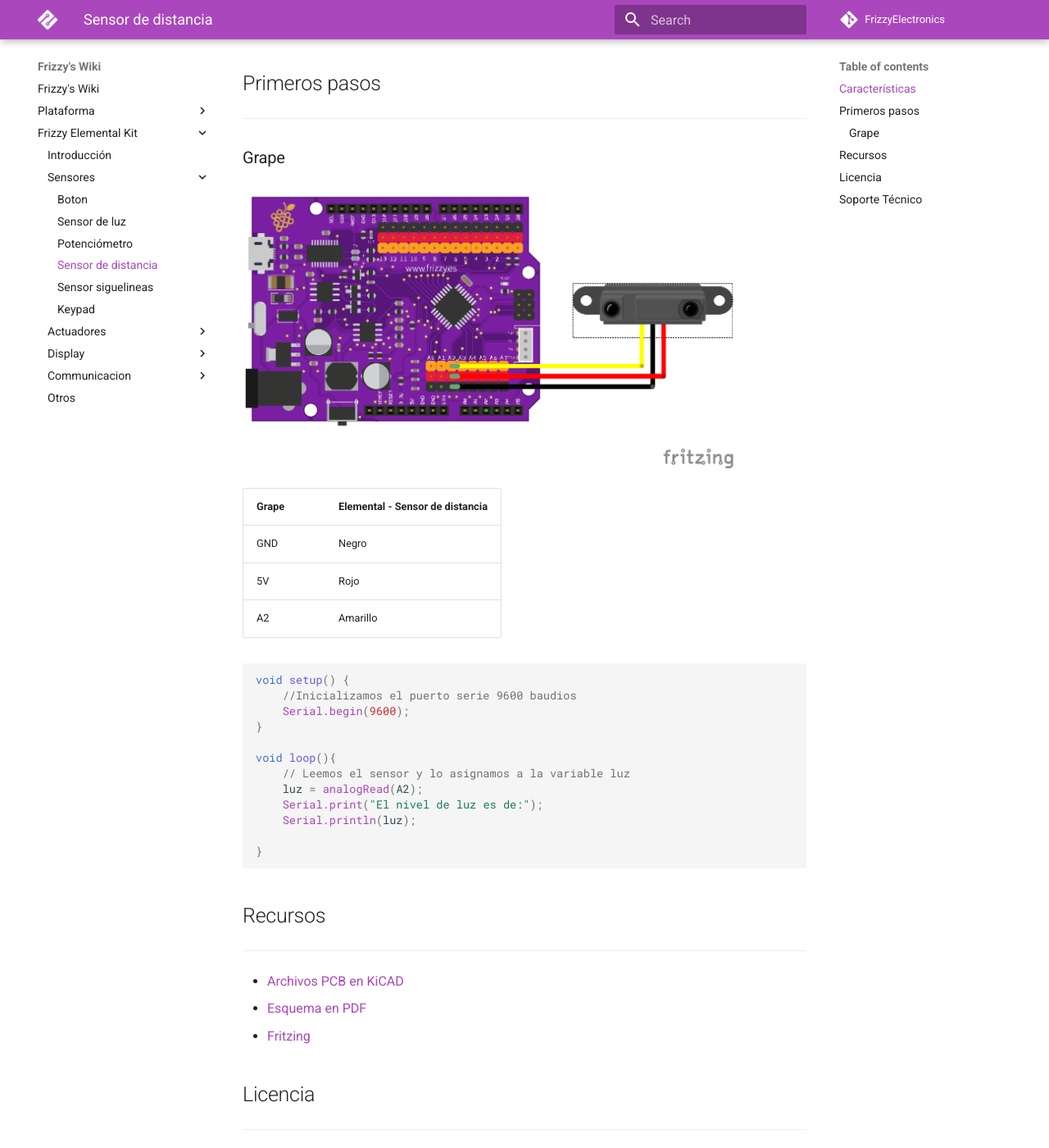
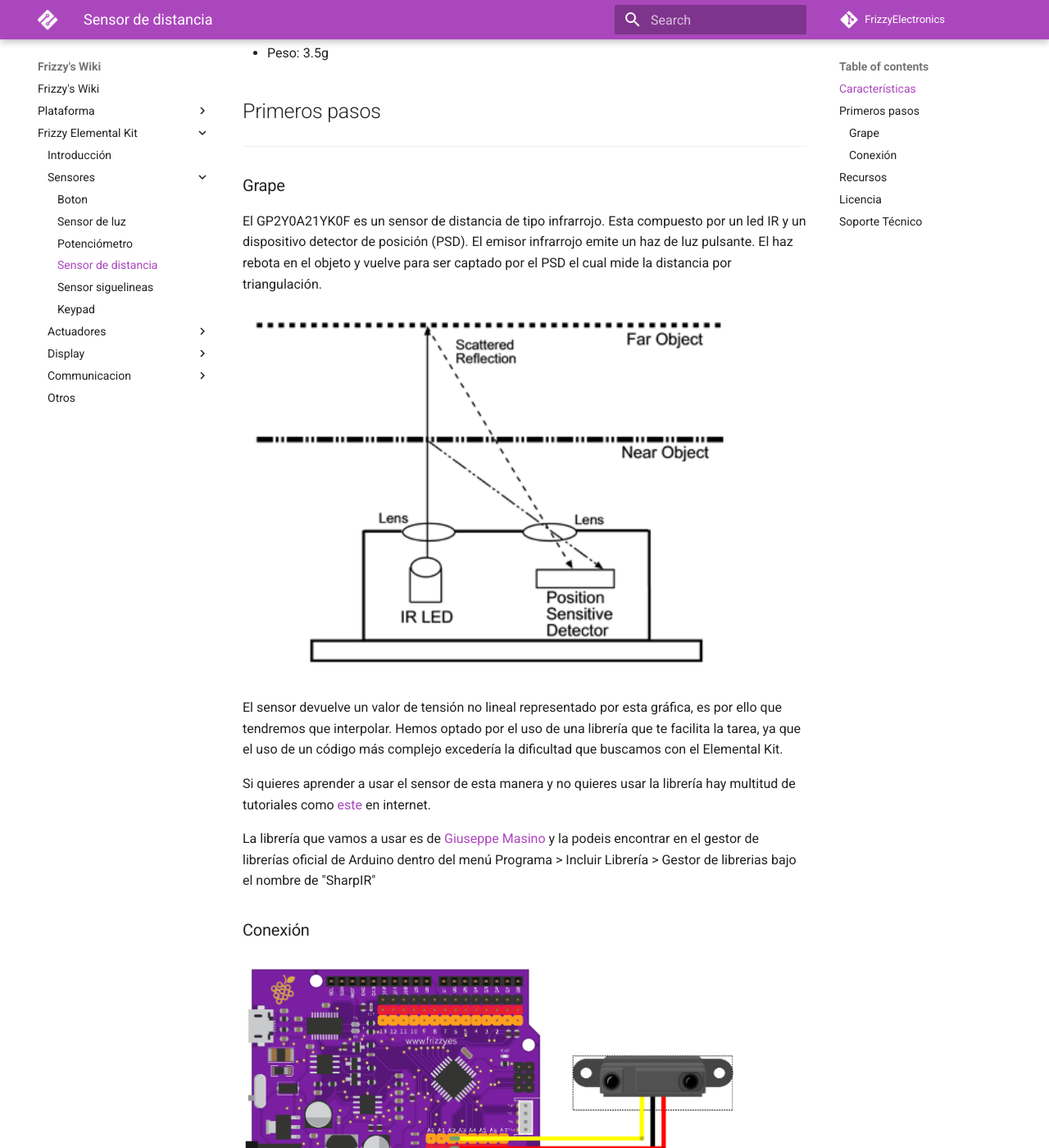
Before and after one commit to FrizzyElectronics/ElementalKitDocs, an MkDocs documentation site: the page built from docs/sharp.md, in a window 1280 px wide and 1400 px high, scrolled down 1208 px. Shown: the whole window at 82% size. Built offline with MkDocs 1.6.1 and Material for MkDocs 9.7.7, drawn with Linux system fonts in a browser that asks for light colours; comment, search, counter and statistics services are not loaded; old or Windows-style settings are respelled for this version of MkDocs; some of the changed text lies outside the part shown.

Commit message:
Sharp.md terminado

````diff
--- a/docs/sharp.md
+++ b/docs/sharp.md
@@ -10,19 +10,31 @@ La conexion de este sensor es bastante sencilla, siemplemente tienes que conecta
 
 ## Características
 
+* Modelo: GP2Y0A21YK0F
 * Tensión de funcionamiento: 4.5V - 5.5V
 * Consumo: 30mA
 * Rango de medición: 10cm - 80cm
 * Tipo de salida: Analógica
 * Tiempo de respuesta: 38 ± 10 ms
 * Medidas: 29.5×13×13.5 mm
-* Peso 3.5g
+* Peso: 3.5g
 
 ##Primeros pasos
 --------
 
 ###Grape
 
+El GP2Y0A21YK0F es un sensor de distancia de tipo infrarrojo. Esta compuesto por un led IR y un dispositivo detector de posición (PSD). El emisor infrarrojo emite un haz de luz pulsante. El haz rebota en el objeto y vuelve para ser captado por el PSD el cual mide la distancia por triangulación.
+
+<img src="../images/sharp_funcionamiento.png" alt="Drawing" style="width: 600px;"/>
+
+El sensor devuelve un valor de tensión no lineal representado por esta gráfica, es por ello que tendremos que interpolar. Hemos optado por el uso de una librería que te facilita la tarea, ya que el uso de un código más complejo excedería la dificultad que buscamos con el Elemental Kit.
+
+Si quieres aprender a usar el sensor de esta manera y no quieres usar la librería hay multitud de tutoriales como [este](http://www.naylampmechatronics.com/blog/55_tutorial-sensor-de-distancia-sharp.html) en internet.
+
+La librería que vamos a usar es de [Giuseppe Masino](https://github.com/qub1750ul/Arduino_SharpIR) y la podeis encontrar en el gestor de librerías oficial de Arduino dentro del menú Programa > Incluir Librería > Gestor de librerias bajo el nombre de "SharpIR"
+
+###Conexión
 
 <img src="../images/montaje_sharp.png" alt="Drawing" style="width: 600px;"/>
 
@@ -35,17 +47,23 @@ La conexion de este sensor es bastante sencilla, siemplemente tienes que conecta
 
 ```arduino
 
-void setup() {
-    //Inicializamos el puerto serie 9600 baudios
-    Serial.begin(9600);
+#include <SharpIR.h>  //Incluimos la libreria
+
+
+//Creamos una nueva instancia y la llamamos sensor
+SharpIR sensor(GP2Y0A21YK0F, A2);   //Introducimos el pin y el modelo del sensor
+
+
+void setup()
+{
+  Serial.begin(9600);  //Iniciamos el puerto serie a 9600 baudios
 }
 
-void loop(){
-    // Leemos el sensor y lo asignamos a la variable luz
-    luz = analogRead(A2);
-    Serial.print("El nivel de luz es de:");
-    Serial.println(luz);
+void loop()
+{
+  int distance = sensor.getDistance(); //Declaramos una variable para almacenar la distancia
 
+  Serial.println(distance); //Imprimimos la distacia por el puerto serie.
 }
 ```
 
@@ -53,9 +71,8 @@ void loop(){
 ##Recursos
 -------
 
--   [Archivos PCB en KiCAD](https://github.com/FrizzyElectronics/BasicModule-II)
--   [Esquema en PDF](https://raw.githubusercontent.com/FrizzyElectronics/BasicModule-II/master/pdf/BasicModule-II.pdf "File:BasicModule-II.pdf")
--   [Fritzing](https://raw.githubusercontent.com/FrizzyElectronics/AtomModulesFritzingParts/master/FritzingParts/Atom_LDR.fzpz "File:BasicModule-II.pdf")
+-   [Datasheet](http://www.sharp-world.com/products/device/lineup/data/pdf/datasheet/gp2y0a21yk_e.pdf "File: SharpDatasheet")
+-   [Librería](https://github.com/qub1750ul/Arduino_SharpIR)
 
 ## Licencia
 -------
````
Also changed, not shown: docs/images/respuesta_sharp.png (added), docs/images/sharp_funcionamiento.png (added).
